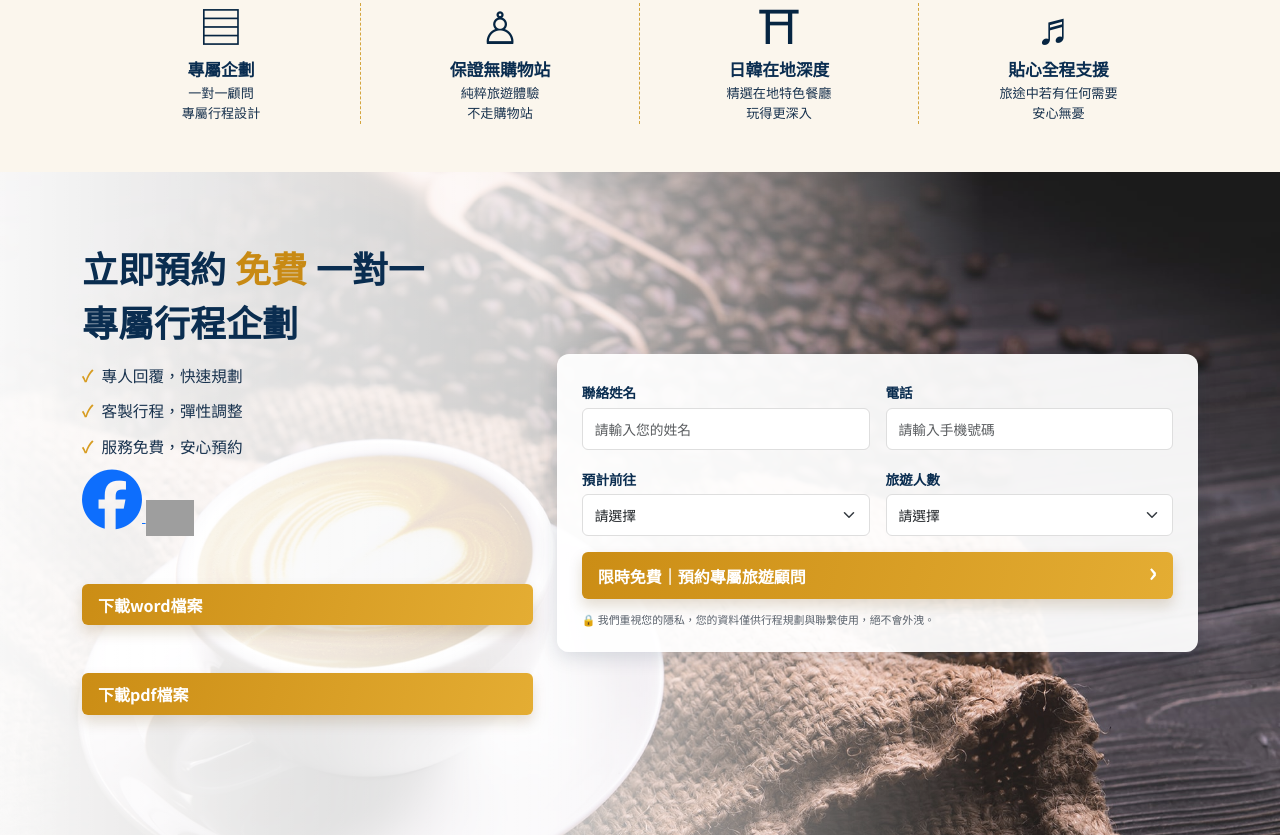
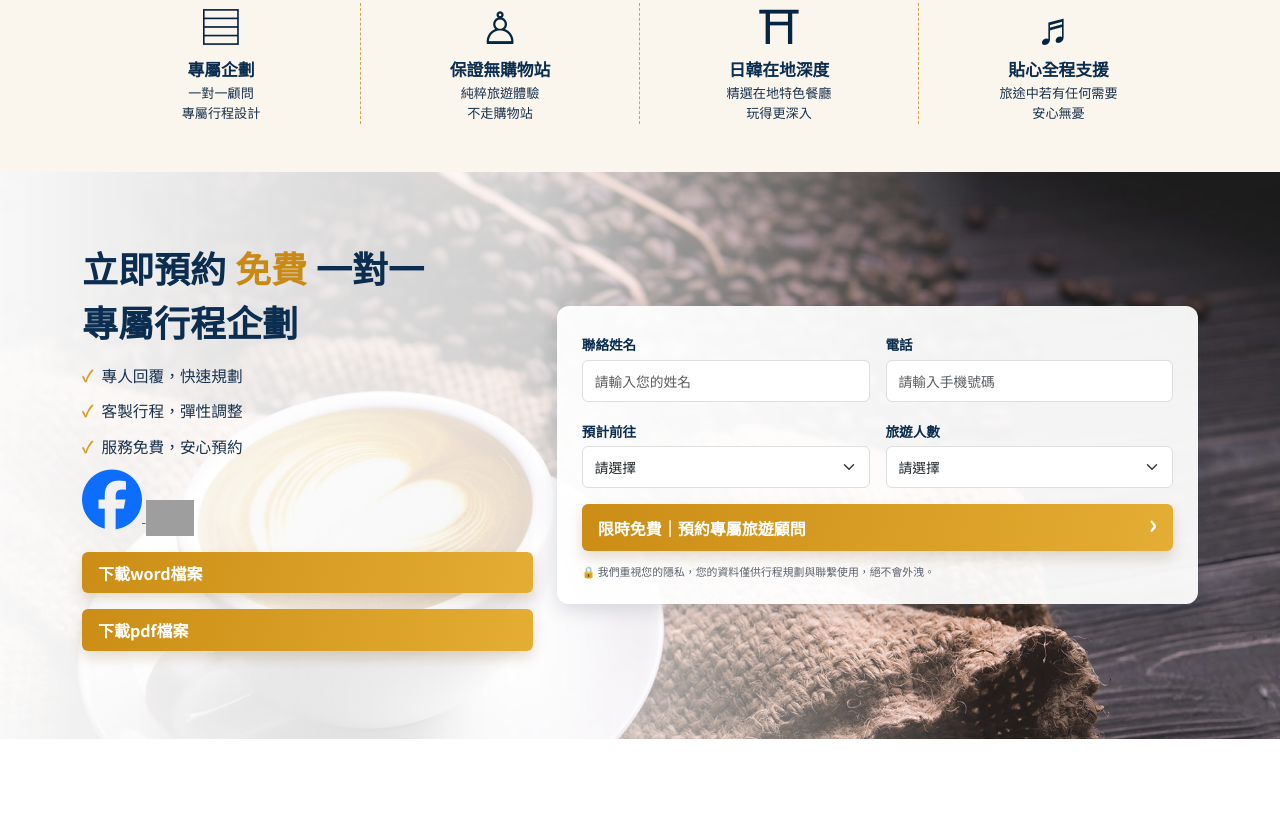
Before and after one commit to breathtiger/taipeitravel202611, a plain HTML site: page index.html in a window 1280 px wide. Shown: the part 2028-2863 px from the top of the page. After the commit the page ends 2767 px from the top, so only its background shows below. Drawn offline with Linux system fonts and the light colour scheme; grey boxes are pictures that could not be loaded.

Commit message:
修改按鈕外距

```diff
--- a/index.html
+++ b/index.html
@@ -59,8 +59,8 @@
               <a href="https://lin.ee/TCoJVpM" target="_blank">
                 <img src="https://scdn.line-apps.com/n/line_add_friends/btn/zh-Hant.png" alt="加入好友" height="36" border="0">
               </a>
-              <a href="img/檔案下載測試.docx" class="btn btn-gold btn-card mt-5 mb-5" target="_blank">下載word檔案</a>
-              <a href="img/檔案下載測試.pdf" class="btn btn-gold btn-card mt-5 mb-5" target="_blank">下載pdf檔案</a>
+              <a href="img/檔案下載測試.docx" class="btn btn-gold btn-card mt-3 mb-3" target="_blank">下載word檔案</a>
+              <a href="img/檔案下載測試.pdf" class="btn btn-gold btn-card mt-3 mb-3" target="_blank">下載pdf檔案</a>
             </ul>
           </div>
           <div class="col-lg-7">
```
